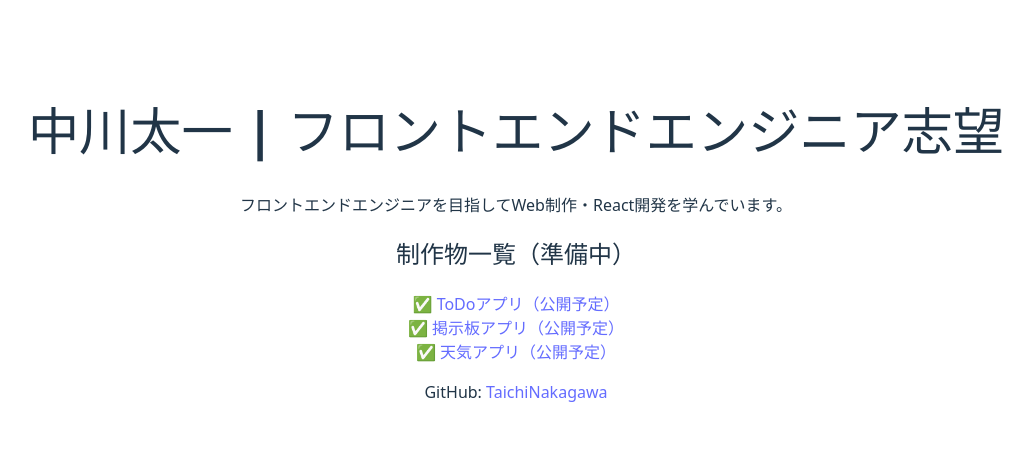
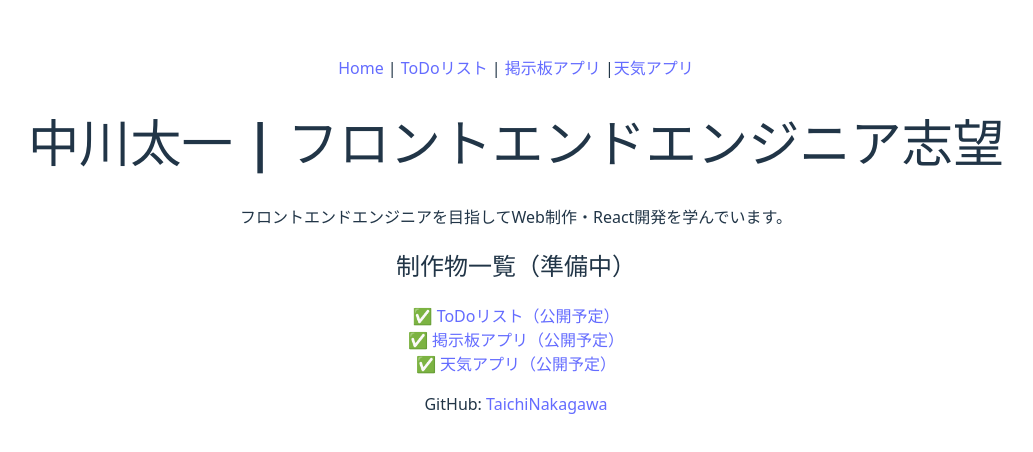
Before and after one commit to TaichiNakagawa/my-portfolio, a React (Vite) app: page / in a window 1280 px wide. Shown: the part 156-608 px from the top of the page, without its empty margins (124-1157 px from the left). Built offline with nearby package versions, Linux system fonts and the light colour scheme.

Commit message:
ヘッダーコンポーネント追加

```diff
--- a/src/App.jsx
+++ b/src/App.jsx
@@ -1,20 +1,23 @@
-import { BrowserRouter, Routes, Route } from 'react-router-dom';
-
+import { BrowserRouter as Router, Routes, Route } from 'react-router-dom';
+import Header from './components/Header';
 import Home from './pages/Home';
 import TodoList from './pages/TodoList';
 import Bbs from './pages/bbs';
+import Weather from './pages/weather';
 import './App.css'
 
 function App() {
   return (
-    <BrowserRouter>
+    <Router>
+      <Header />
       <Routes>
         <Route path="/" element={<Home />} />
         <Route path="/TodoList" element={<TodoList />} />
         <Route path="/bbs" element={<Bbs />} />
+        <Route path="/weather" element={<Weather />} />
         {/* ここに他のルートも追加できる */}
       </Routes>
-    </BrowserRouter>
+    </Router>
   );
 }
 
--- /dev/null
+++ b/src/components/Header.jsx
@@ -0,0 +1,11 @@
+import { Link } from 'react-router-dom';
+
+function Header() {
+  return (
+    <nav>
+      <Link to="/">Home</Link> | <Link to="/TodoList">ToDoリスト</Link> | <Link to="/bbs">掲示板アプリ</Link> |<Link to="/weather">天気アプリ</Link>
+    </nav>
+  );
+}
+
+export default Header;
--- a/src/pages/Home.jsx
+++ b/src/pages/Home.jsx
@@ -11,7 +11,7 @@ function Home() {
       <section>
         <h2>制作物一覧（準備中）</h2>
         <nav>
-          <Link to="/TodoList">✅ ToDoアプリ（公開予定）</Link>
+          <Link to="/TodoList">✅ ToDoリスト（公開予定）</Link>
           <br />
           <Link to="/bbs">✅ 掲示板アプリ（公開予定）</Link>
           <br />
--- /dev/null
+++ b/src/pages/weather.tsx
@@ -0,0 +1,3 @@
+export default function weather() {
+  return <h1>アバウトページ3</h1>;
+}
```
